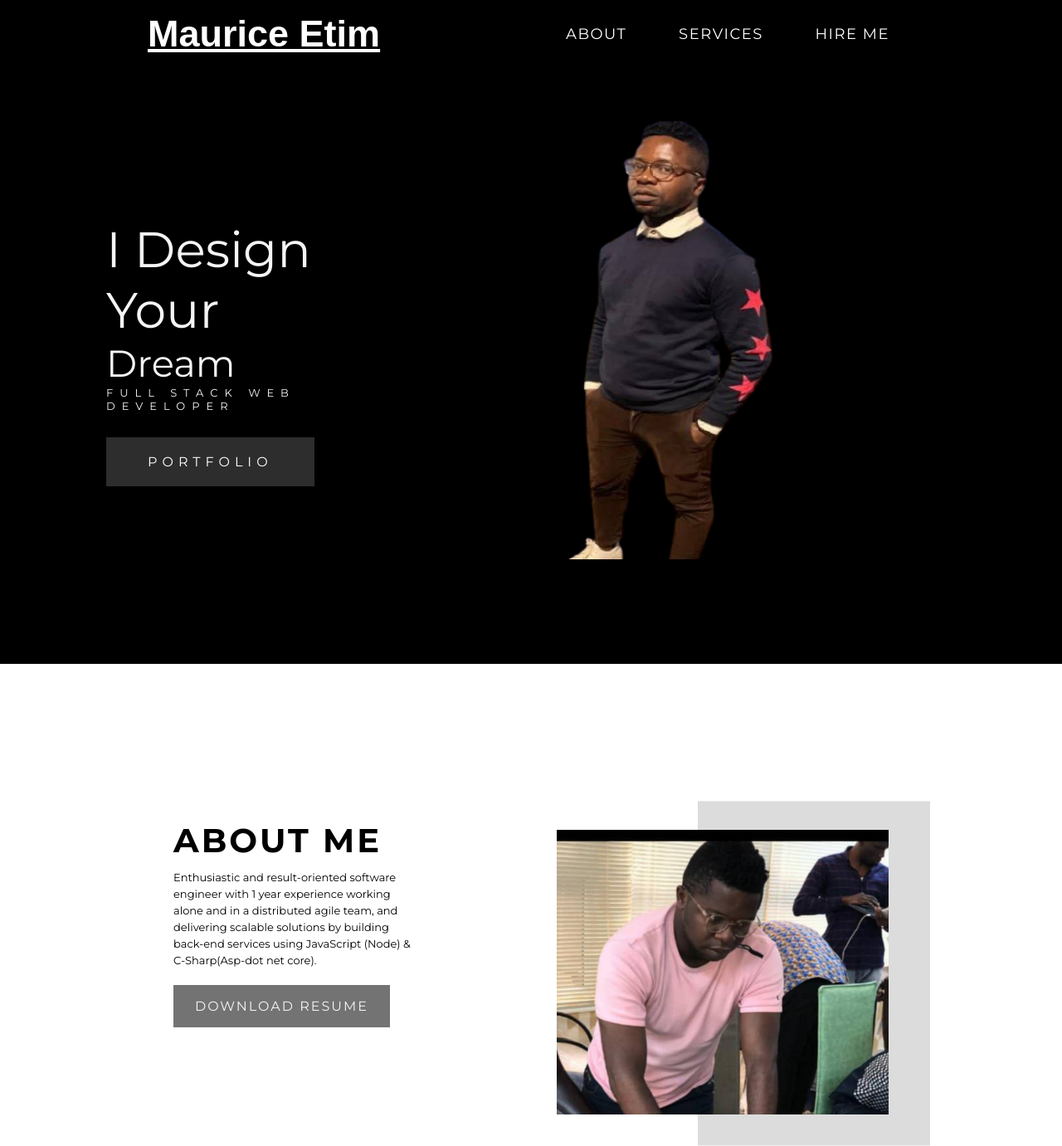
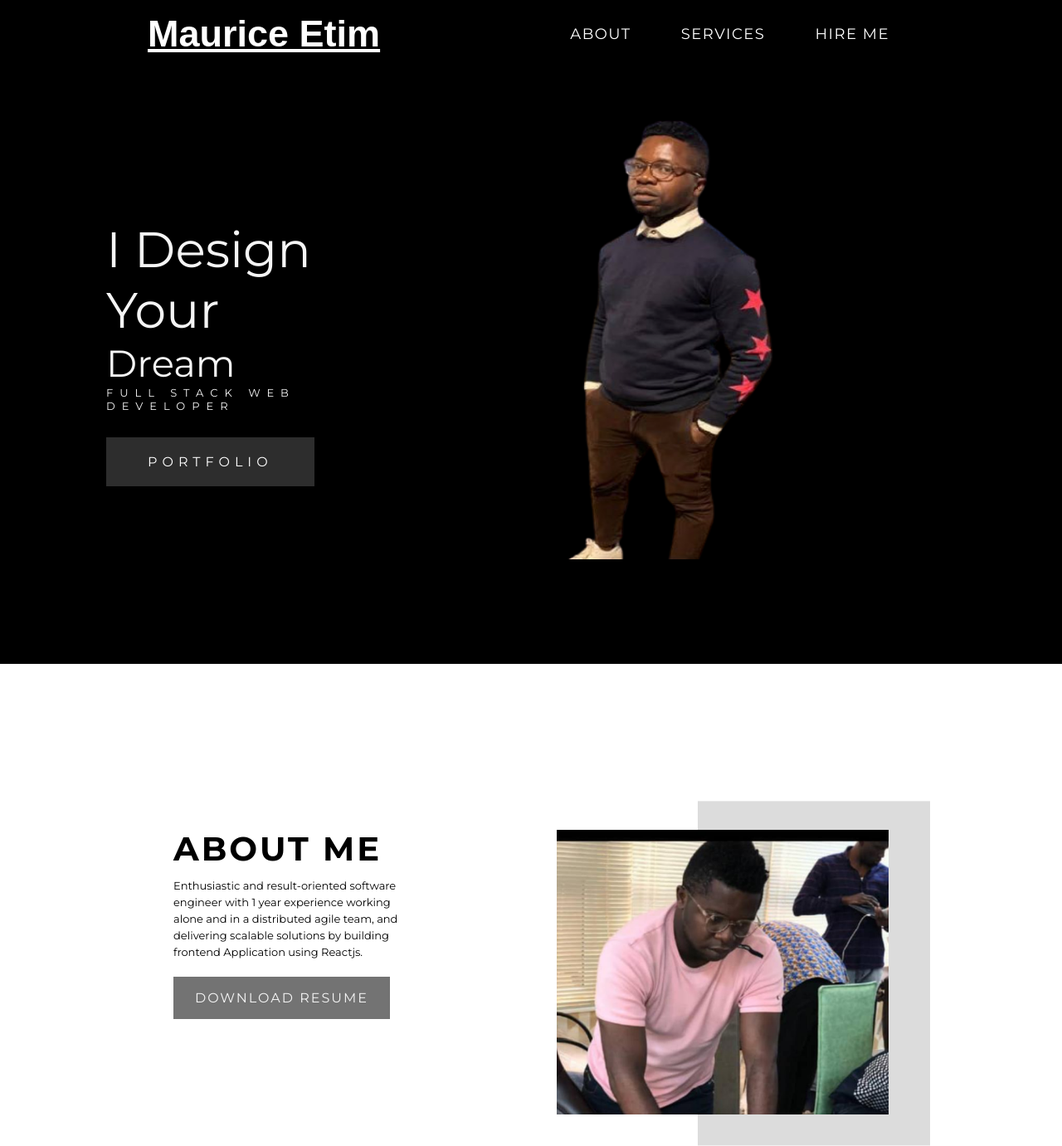
Before and after one commit to Morsetim/MyPortfolio, a plain HTML site: page index.html in a window 1280 px wide. Shown: the top 1381 px of the page at 83% size. Drawn offline with Linux system fonts and the light colour scheme.

Commit message:
updated CV

```diff
--- a/index.html
+++ b/index.html
@@ -16,7 +16,7 @@
         <div class="hamburger">
           <div class="bar"></div>
         </div>
-        <ul>
+        <ul class="nav-ul">
           <li><a href="#about">About</a></li>
           <li><a href="#services">services</a></li>
           <li><a href="#hire">Hire Me</a></li>
@@ -46,9 +46,9 @@
       <h1 class="about-info-heading">About Me</h1>
       <p class="about-info-desc">Enthusiastic and result-oriented software engineer with 1 year experience
         working alone and in a distributed agile team, and delivering scalable
-        solutions by building back-end services using JavaScript (Node) & C-Sharp(Asp-dot net core).
+        solutions by building frontend Application using Reactjs.
         </p>
-      <a href="./images/Resume.pdf"
+      <a href="./images/NewCVV1.pdf"
        type="button" class="about-info-button">Download Resume</a>
     </div>
     <div class="about-img">
--- a/style.css
+++ b/style.css
@@ -24,6 +24,9 @@ html {
 	position: fixed;
 	z-index: 100;
 	background-color: black;
+}
+.nav-ul{
+	display: flex;
 }
 .nav-bar {
 	background-color: black;
```
Also changed, not shown: 1 other file.
